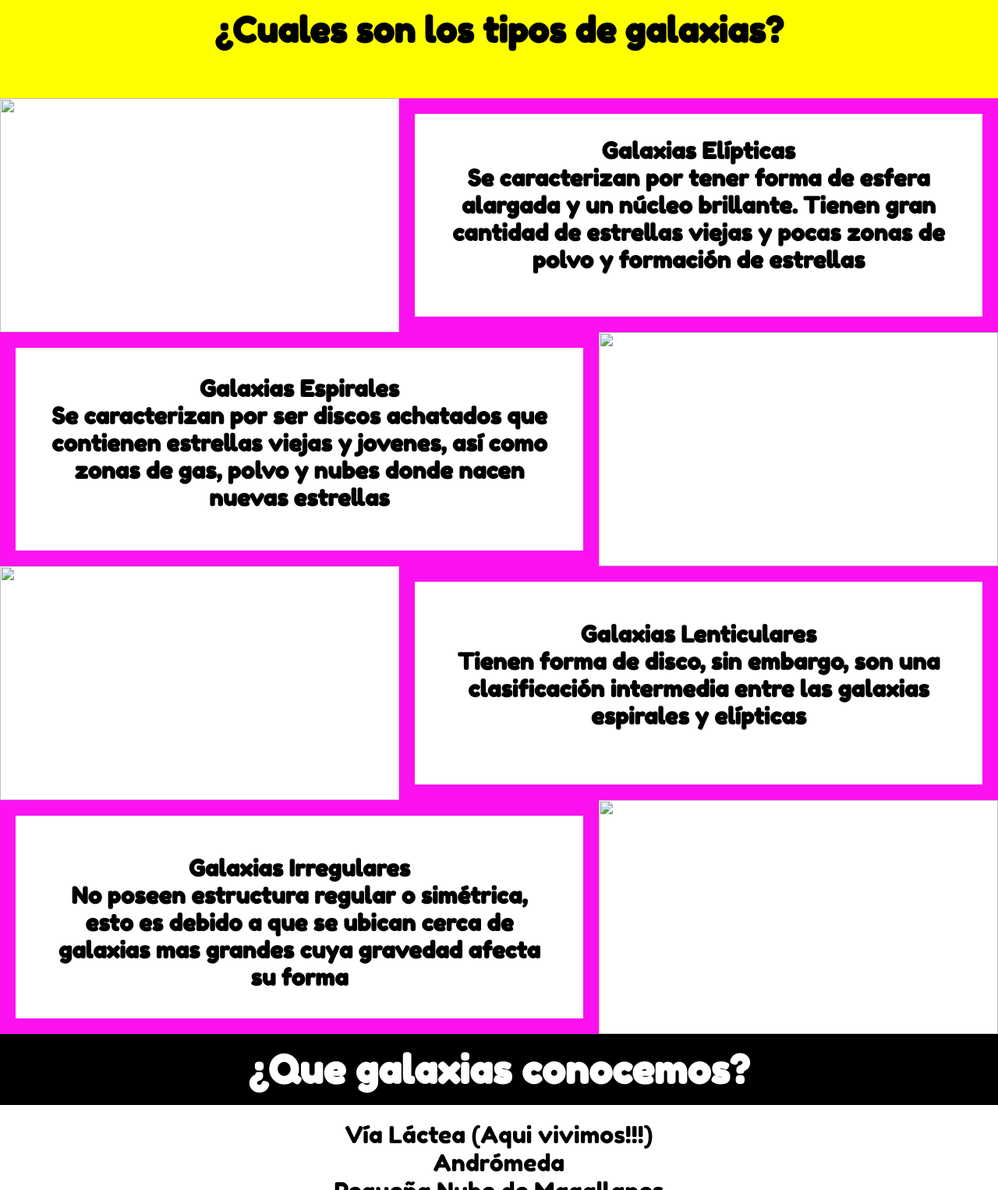
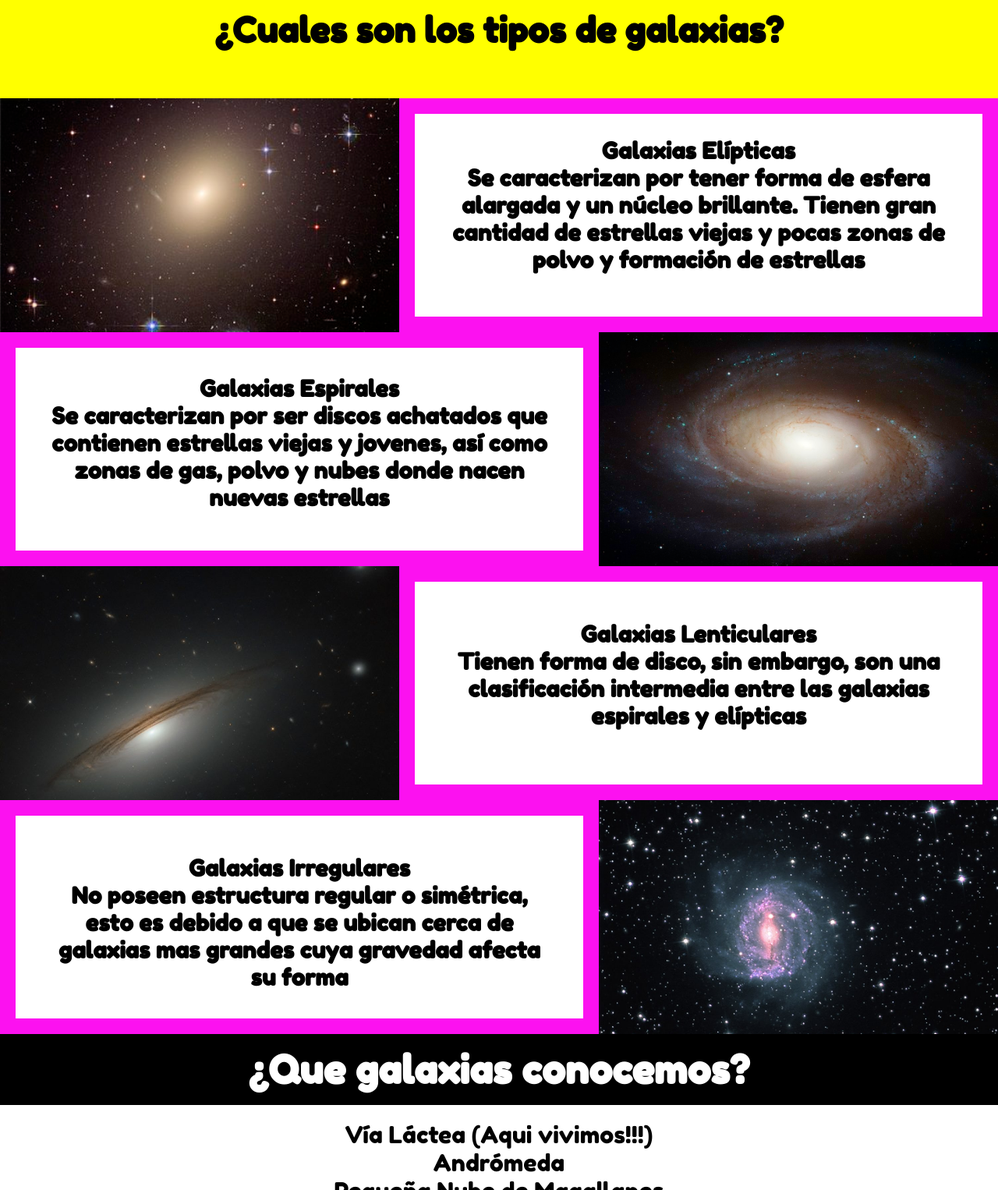
Before and after one commit to Mavillamon/OuterSpace, a plain HTML site: page Galaxias.html in a window 1280 px wide. Shown: the part 1240-2766 px from the top of the page at 78% size. Drawn offline with Linux system fonts and the light colour scheme; files whose address does not match are found by name; a web font is replaced by a local one.

Commit message:
Update Galaxias.html

```diff
--- a/Galaxias.html
+++ b/Galaxias.html
@@ -11,7 +11,7 @@
     <link href="https://fonts.googleapis.com/css2?family=Satisfy&display=swap" rel="stylesheet">
     <link href="https://fonts.googleapis.com/css2?family=Fredoka+One&display=swap" rel="stylesheet">
     <link href="https://fonts.googleapis.com/css2?family=Koulen&family=Roboto+Flex:opsz,wght@8..144,500&display=swap" rel="stylesheet">
-    <link rel="shortcut icon" href="/Images/favicon-32x32.png" type="image/x-icon">
+    <link rel="shortcut icon" href="favicon-32x32.png" type="image/x-icon">
     <title>Galaxias - OUTER SPACE</title>
 </head>
 <body>
@@ -30,7 +30,7 @@
             <h2>¿Cuales son las partes de una Galaxia?</h2>
         </div>
         <div class="ImagenGalaxia">
-            <img src="ImagenGalaxia/partes.jpg" alt="">
+            <img src="partes.jpg" alt="">
         </div>
         <div class="Definiciones">
             <h3>Bulbo o núcleo galáctico<br>Es una zona que se ubica en el centro de la galaxia, es la región de mayor densidad de estrellas</h3>
@@ -42,25 +42,25 @@
             <h2>¿Cuales son los tipos de galaxias?</h2>
         </div>
         <div class="Eliptica">
-            <img class="Elip" src="ImagenGalaxia/eliptica.jpg" alt="">
+            <img class="Elip" src="eliptica.jpg" alt="">
         </div>
         <div class="DefEliptica">
             <h3>Galaxias Elípticas<br>Se caracterizan por tener forma de esfera alargada y un núcleo brillante. Tienen gran cantidad de estrellas viejas y pocas zonas de polvo y formación de estrellas</h3>
         </div>
         <div class="Espirales">
-            <img class="Espi" src="ImagenGalaxia/Espiral.jpg" alt="">
+            <img class="Espi" src="Espiral.jpg" alt="">
         </div>
         <div class="DefEspirales">
             <h3>Galaxias Espirales<br>Se caracterizan por ser discos achatados que contienen estrellas viejas y jovenes, así como zonas de gas, polvo y nubes donde nacen nuevas estrellas</h3>
         </div>
         <div class="Lenticulares">
-            <img class="Lent" src="ImagenGalaxia/lenticular.jpg" alt="">
+            <img class="Lent" src="lenticular.jpg" alt="">
         </div>
         <div class="DefLenticulares">
             <h3>Galaxias Lenticulares<br>Tienen forma de disco, sin embargo, son una clasificación intermedia entre las galaxias espirales y elípticas</h3>
         </div>
         <div class="Irregulares">
-            <img class="Irreg" src="ImagenGalaxia/irregulares.jpg" alt="">
+            <img class="Irreg" src="irregulares.jpg" alt="">
         </div>
         <div class="DefIrregulares">
             <h3>Galaxias Irregulares<br>No poseen estructura regular o simétrica, esto es debido a que se ubican cerca de galaxias mas grandes cuya gravedad afecta su forma</h3>
```
